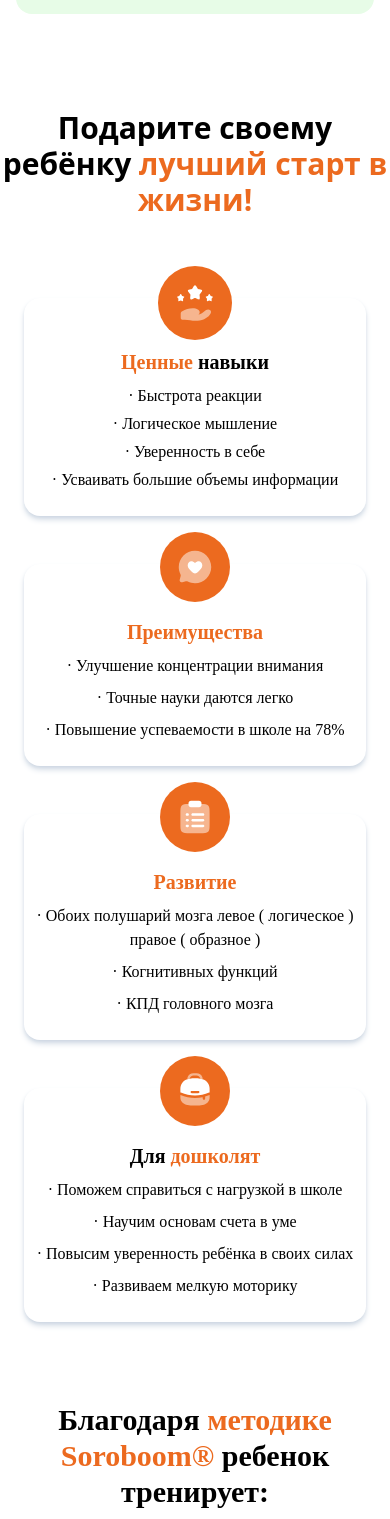
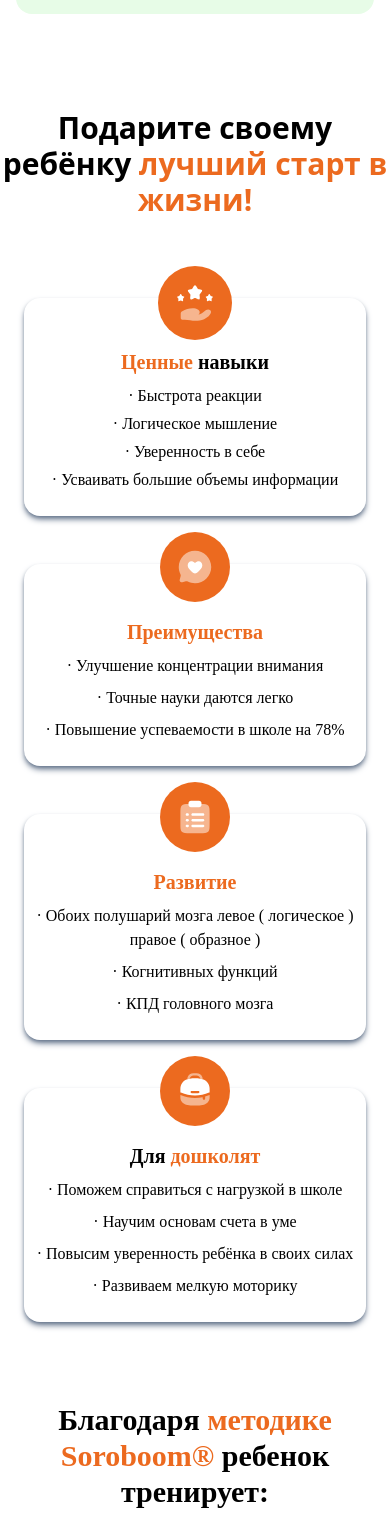
Before and after one commit to DanilaAnikin/Soroboom, a Vue app: page / in a window 390 px wide. Shown: the part 1529-3048 px from the top of the page. Built offline with nearby package versions, Linux system fonts and the light colour scheme.

Commit message:
responsive

```diff
--- a/src/components/Main.vue
+++ b/src/components/Main.vue
@@ -6,7 +6,7 @@ import MainPage from '../pages/MainPage.vue';
     <div class="sm:w-8/12 w-full">
       <MainPage />
     </div>
-    <div class="absolute sm:w-7/12 w-full h-auto z-[-1] sm:right-[-5%] right-[-10%]">
+    <div class="absolute w-auto h-auto z-[-1] top-0 right-0">
       <img class="sm:flex hidden" src="/src/assets/MainBackground.png">
       <img class="sm:hidden w-11/12" src="/src/assets/MobileMainBg.png">
       <div class="mobile:left-[-121px] mobile:top-[-53px] mobile:w-[345px] mobile:h-[345px] sm:w-1/3 sm:h-1/2 sm:left-[-89px] sm:top-[-207px] bg-[#08FF00] opacity-5 sm:blur-3xl mobile:blur-[100px]"></div>
--- a/src/components/Second.vue
+++ b/src/components/Second.vue
@@ -7,7 +7,7 @@ import SecondPage from '../pages/SecondPage.vue';
     <div class="sm:w-9/12 w-full">
       <SecondPage />
     </div>
-    <div class="mobile:hidden sm:flex absolute w-1/2 h-auto left-0 top-[90%] z-[-1]">
+    <div class="mobile:hidden sm:flex absolute w-8/12 h-auto left-0 top-[110%] z-[-1]">
       <img src="../assets//SkillsImage.png">
     </div>
   </div>
--- a/src/components/SecondPage/Modules.vue
+++ b/src/components/SecondPage/Modules.vue
@@ -7,7 +7,7 @@ import Tasks from '../../icons/Tasks.vue';
 
 <template>
   <div class="flex sm:flex-row flex-col justify-between w-full font-montserrat mt-20 sm:px-0 px-6 sm:gap-0 gap-12">
-    <div class="sm:w-[24%] flex flex-col items-center bg-white sm:shadow-sm shadow-md shadow-slate-300 px-2 sm:px-4 sm:pb-12 pb-6 sm:gap-6 gap-2 rounded-2xl">
+    <div class="sm:w-[24%] flex flex-col items-center bg-white sm:shadow-md shadow-md shadow-slate-500 px-2 sm:px-4 sm:pb-12 pb-6 sm:gap-6 gap-2 rounded-2xl">
       <div class="flex flex-col items-center sm:gap-4 gap-2">
         <div class="p-[15px] rounded-[48px] bg-[#EC6A1F] -mt-8">
           <HandStars color="white" :size="44" />
@@ -21,7 +21,7 @@ import Tasks from '../../icons/Tasks.vue';
         <span>· Усваивать большие объемы информации</span>
       </div>
     </div>
-    <div class="sm:w-[24%] flex flex-col items-center bg-white sm:shadow-sm shadow-md shadow-slate-300 px-2 sm:px-4 sm:pb-12 pb-6 sm:gap-6 gap-2 rounded-2xl">
+    <div class="sm:w-[24%] flex flex-col items-center bg-white sm:shadow-md shadow-md shadow-slate-500 px-2 sm:px-4 sm:pb-12 pb-6 sm:gap-6 gap-2 rounded-2xl">
       <div class="flex flex-col items-center gap-4">
         <div class="p-[15px] rounded-[44px] bg-[#EC6A1F] -mt-8">
           <ChatHeart color="white" :size="40" />
@@ -34,7 +34,7 @@ import Tasks from '../../icons/Tasks.vue';
         <span>· Повышение успеваемости в школе на 78%</span>
       </div>
     </div>
-    <div class="sm:w-[24%] flex flex-col items-center bg-white sm:shadow-sm shadow-md shadow-slate-300 px-2 sm:px-4 sm:pb-12 pb-6 sm:gap-6 gap-2 rounded-2xl">
+    <div class="sm:w-[24%] flex flex-col items-center bg-white sm:shadow-md shadow-md shadow-slate-500 px-2 sm:px-4 sm:pb-12 pb-6 sm:gap-6 gap-2 rounded-2xl">
       <div class="flex flex-col items-center gap-4">
         <div class="p-[15px] rounded-[44px] bg-[#EC6A1F] -mt-8">
           <Tasks color="white" :size="40" />
@@ -47,7 +47,7 @@ import Tasks from '../../icons/Tasks.vue';
         <span>· КПД головного мозга</span>
       </div>
     </div>
-    <div class="sm:w-[24%] flex flex-col items-center bg-white sm:shadow-sm shadow-md shadow-slate-300 px-2 sm:px-4 sm:pb-12 pb-6 sm:gap-6 gap-2 rounded-2xl">
+    <div class="sm:w-[24%] flex flex-col items-center bg-white sm:shadow-md shadow-md shadow-slate-500 px-2 sm:px-4 sm:pb-12 pb-6 sm:gap-6 gap-2 rounded-2xl">
       <div class="flex flex-col items-center gap-4">
         <div class="p-[15px] rounded-[44px] bg-[#EC6A1F] -mt-8">
           <Backpack color="white" :size="40" />
--- a/tailwind.config.js
+++ b/tailwind.config.js
@@ -8,6 +8,9 @@ export default {
     extend: {
       fontFamily: {
         'montserrat': ['Montserrat'],
+      },
+      backgroundImage: {
+        'skills-image': "url(./src/assets/SkillsImage.png)"
       }
     },
     screens: {
```
